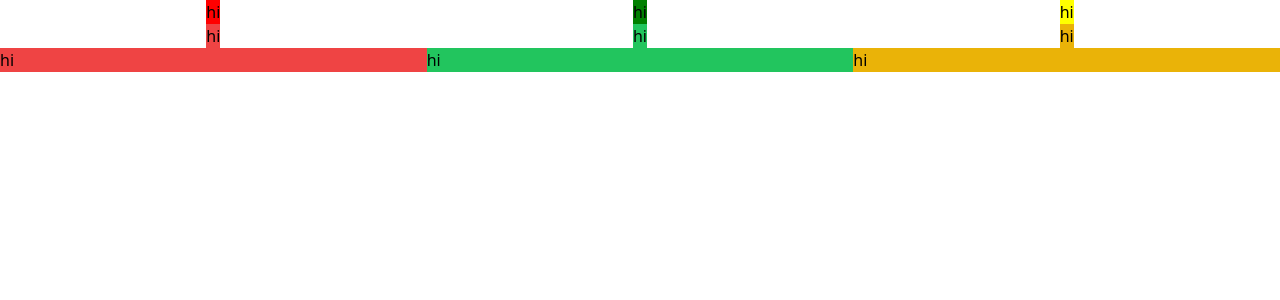
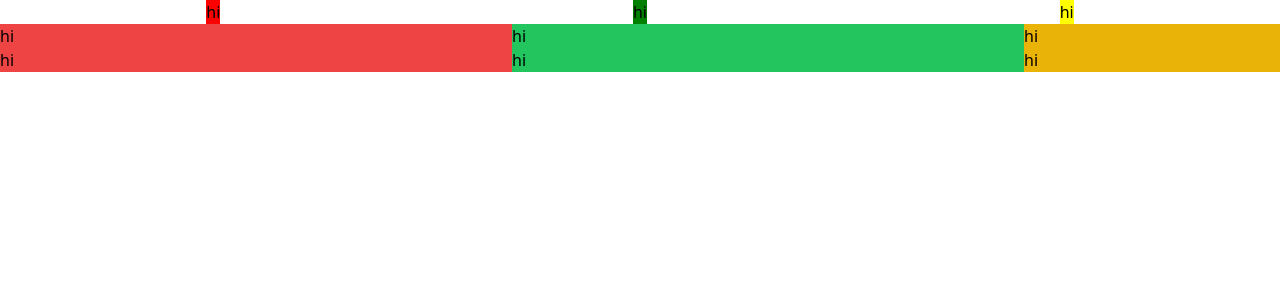
Before and after one commit to itanaysharma/cohort-tailwind-prac, a React (Vite) app: page / in a window 1280 px wide. Shown: the top 300 px of the page. Built offline with nearby package versions, Linux system fonts and the light colour scheme.

Commit message:
giving different size in flex and grid

```diff
--- a/src/App.jsx
+++ b/src/App.jsx
@@ -13,15 +13,15 @@ function App() {
         <div style={{ backgroundColor: "green" }}>hi</div>
         <div style={{ backgroundColor: "yellow" }}>hi</div>
       </div>
-      <div className="flex justify-around">
-        <div className="bg-red-500">hi</div>
-        <div className="bg-green-500">hi</div>
-        <div className="bg-yellow-500">hi</div>
+      <div className="flex ">
+        <div className="bg-red-500 w-[40%]">hi</div>
+        <div className="bg-green-500 w-[40%]">hi</div>
+        <div className="bg-yellow-500 w-[20%]">hi</div>
       </div>
-      <div className="grid grid-cols-3">
-        <div className="bg-red-500">hi</div>
-        <div className="bg-green-500">hi</div>
-        <div className="bg-yellow-500">hi</div>
+      <div className="grid grid-cols-10">
+        <div className="bg-red-500 col-span-4">hi</div>
+        <div className="bg-green-500 col-span-4">hi</div>
+        <div className="bg-yellow-500 col-span-2">hi</div>
       </div>
     </>
   );
```
